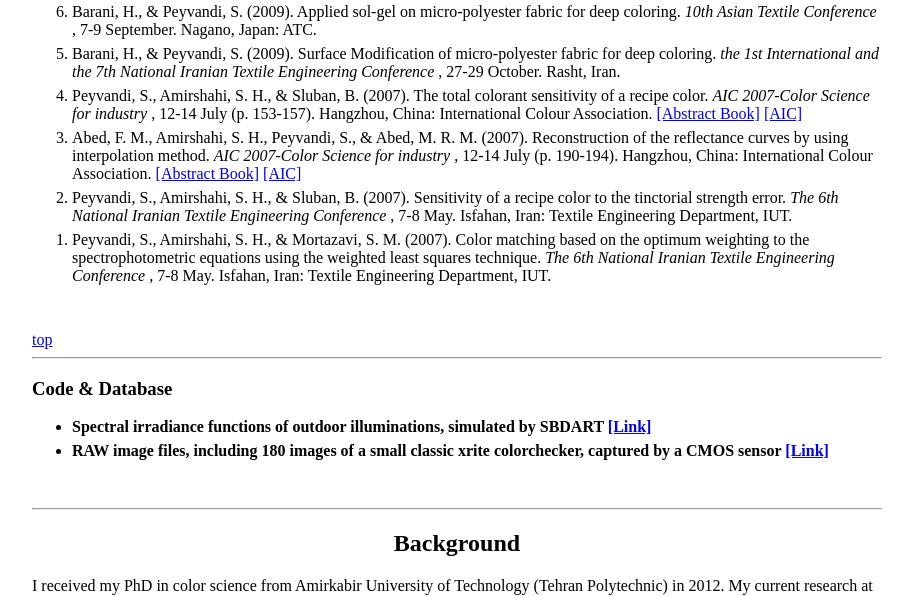
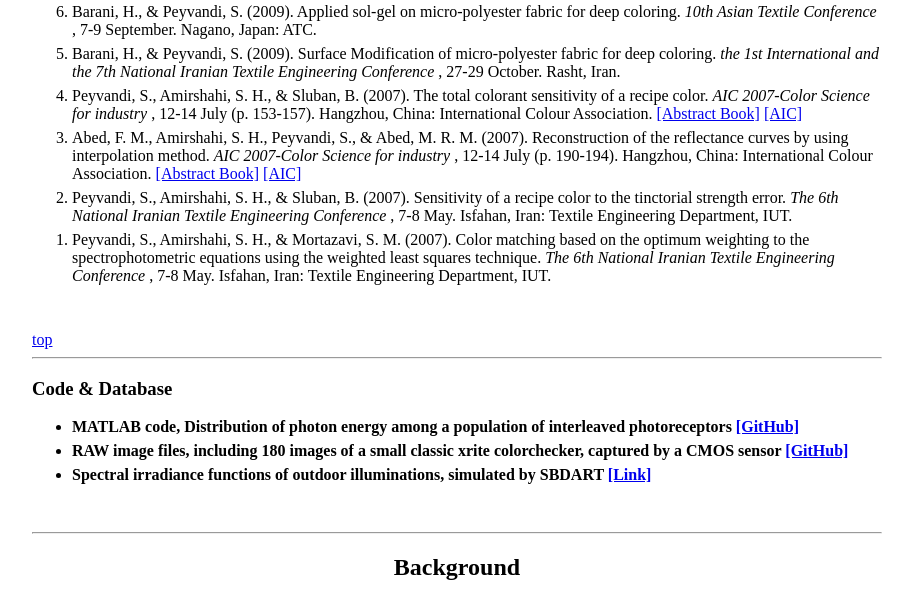
Before and after one commit to peyvandi/peyvandi.github.io, a plain HTML site: page index.html in a window 1280 px wide. Shown: the part 3527-4123 px from the top of the page, without its empty margins (183-1096 px from the left). Drawn offline with Linux system fonts and the light colour scheme.

Commit message:
index updated

```diff
--- a/index.html
+++ b/index.html
@@ -420,14 +420,21 @@
 				<ul>
 					<span style="font-weight: bold;">
 						<li style = "margin: 6px 0;" value=15>
+						MATLAB code, Distribution of photon energy among a population of interleaved photoreceptors
+						<a href="https://github.com/peyvandi/light-energy-distribution-among-cells">[GitHub]</a>
+						</li>
+
+						<li style = "margin: 6px 0;" value=15>
+						RAW image files, including 180 images of a small classic xrite colorchecker, captured by a CMOS sensor
+						<a href="https://github.com/peyvandi/raw-image-files">[GitHub]</a>
+						</li>
+
+						<li style = "margin: 6px 0;" value=15>
 						Spectral irradiance functions of outdoor illuminations, simulated by SBDART
 						<a href="https://drive.google.com/drive/u/0/folders/0B7K29Xuy4jdmZ0tIQWI4RDNMSk0">[Link]</a>
 						</li>
 
-						<li style = "margin: 6px 0;" value=15>
-						RAW image files, including 180 images of a small classic xrite colorchecker, captured by a CMOS sensor
-						<a href="https://github.com/peyvandi/raw-image-files">[Link]</a>
-						</li>
+
 						<!--
 						<li style = "margin: 6px 0;" value=15>
 						Spectral irradiance functions, empirical measurements
```
